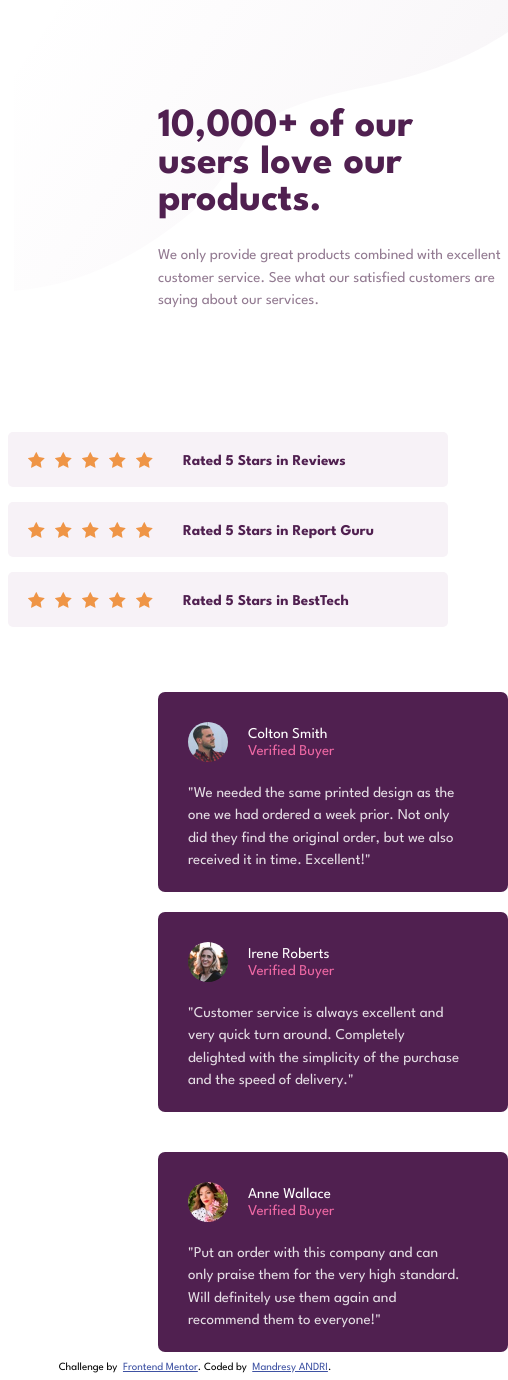
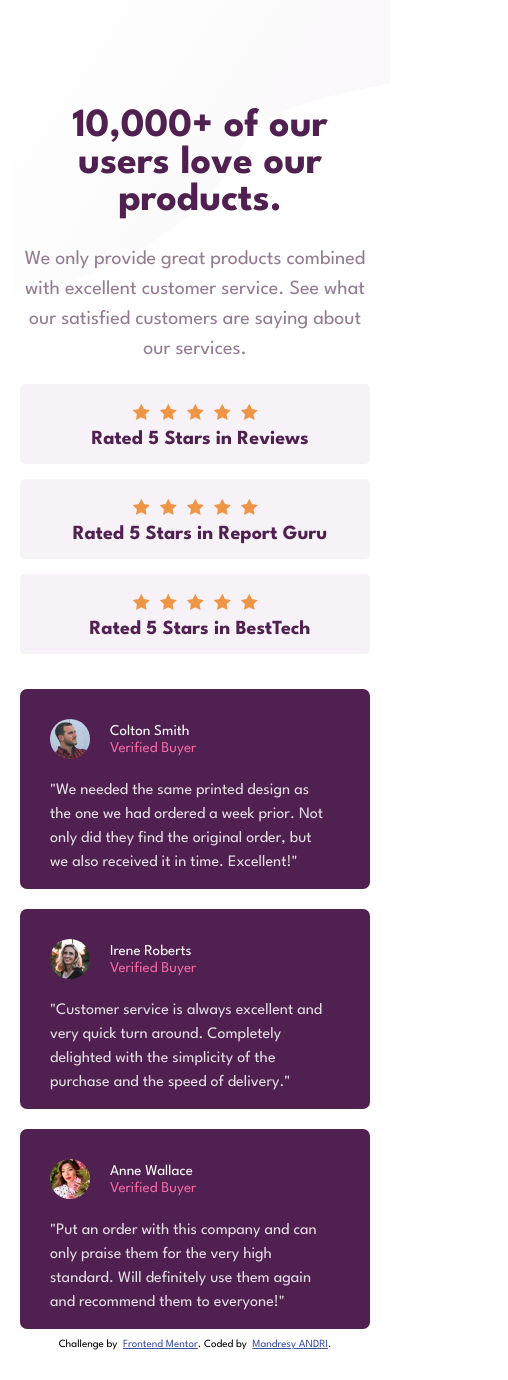
Before and after one commit to mandresyandri/social-proof-section, a React (Create React App) app: page / in a window 390 px wide. Shown: the whole page, 508 px wide, since content can reach past the window. After the commit the page ends 1357 px from the top, so only its background shows below. Built offline with nearby package versions, Linux system fonts and the light colour scheme.

Commit message:
Update: Ok for the mobile part

```diff
--- a/src/ContentTop.js
+++ b/src/ContentTop.js
@@ -19,7 +19,7 @@ const ContentTop = () => {
                         <svg width="17" height="16" xmlns="http://www.w3.org/2000/svg"><path d="M16.539 6.097a.297.297 0 00-.24-.202l-5.36-.779L8.542.26a.296.296 0 00-.53 0L5.613 5.117l-5.36.779a.297.297 0 00-.165.505l3.88 3.78-.917 5.34a.297.297 0 00.43.312l4.795-2.52 4.794 2.52a.296.296 0 00.43-.313l-.916-5.338L16.464 6.4c.08-.08.11-.197.075-.304z" fill="#EF9546" fill-rule="nonzero"/></svg>
                         <svg width="17" height="16" xmlns="http://www.w3.org/2000/svg"><path d="M16.539 6.097a.297.297 0 00-.24-.202l-5.36-.779L8.542.26a.296.296 0 00-.53 0L5.613 5.117l-5.36.779a.297.297 0 00-.165.505l3.88 3.78-.917 5.34a.297.297 0 00.43.312l4.795-2.52 4.794 2.52a.296.296 0 00.43-.313l-.916-5.338L16.464 6.4c.08-.08.11-.197.075-.304z" fill="#EF9546" fill-rule="nonzero"/></svg>
                     </div>
-                    <span className="text-content">Rated 5 Stars in Reviews</span>
+                    <div className="text-content">Rated 5 Stars in Reviews</div>
                 </div>
                 <div className="box two">
                     <div className="stars">
--- a/src/index.css
+++ b/src/index.css
@@ -140,9 +140,29 @@ p {
 @media screen and (max-width: 475px) {
   .top-flex-part {
     flex-direction: column;
+    align-items: center;
+    justify-content: center;
   }
+
+  .headTitle{
+    margin-left: 0px;
+    align-items: center;
+    text-align: center;
+    margin-left: 30px;
+    font-size: 40px;
+  }
+
+  .firstParagraph {
+    margin-left: 0px;
+    text-align: center;
+    font-size: 20px;
+  }
+
   .bottom-flex-part {
     flex-direction: column;
+    margin-left: 0px;
+    align-items: center;
+
   }
   .two , .three{
     margin-left: 0px;
@@ -150,6 +170,44 @@ p {
 
   .right-flex-part {
     margin-left: 0px;
+  }
+
+  .box {
+    width: 350px;
+    height: 80px;
+    display: flex;
+    flex-direction: column;
+    line-height: 1.2;
+    font-size: 20px;
+  }
+
+  .right-flex-part {
+    margin-top: 20px;
+  }
+
+  .stars {
+    text-align: center;
+  }
+
+  .text-content{
+    text-align: center;
+    font-size: 20px;
+  }
+
+  p {
+    font-size: 16px;
+  }
+
+  .boxTwo {
+    margin-left: 0px;
+  }
+
+  .bottom-flex-part {
+    margin-top: 20px;
+  }
+
+  .third {
+    margin-top: 20px;
   }
 }
 
```
